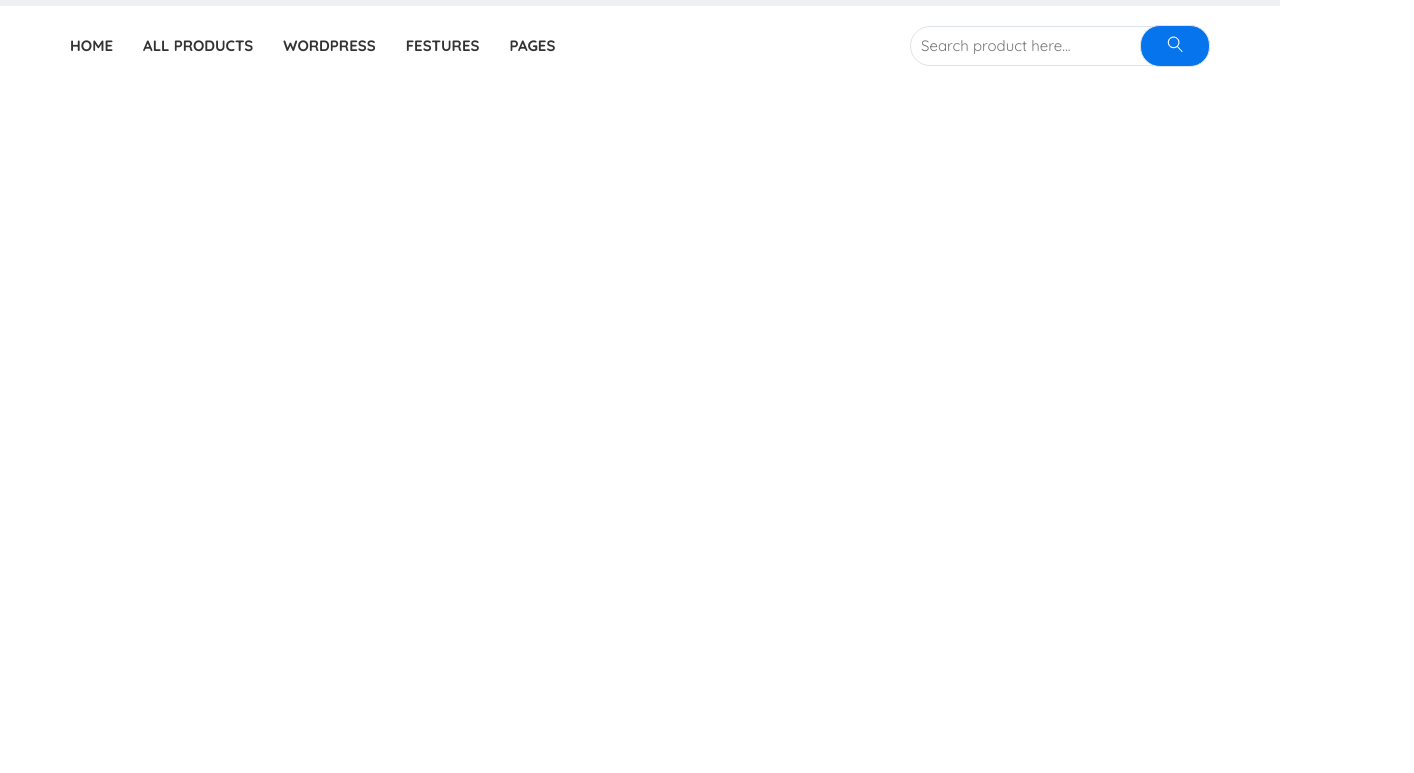
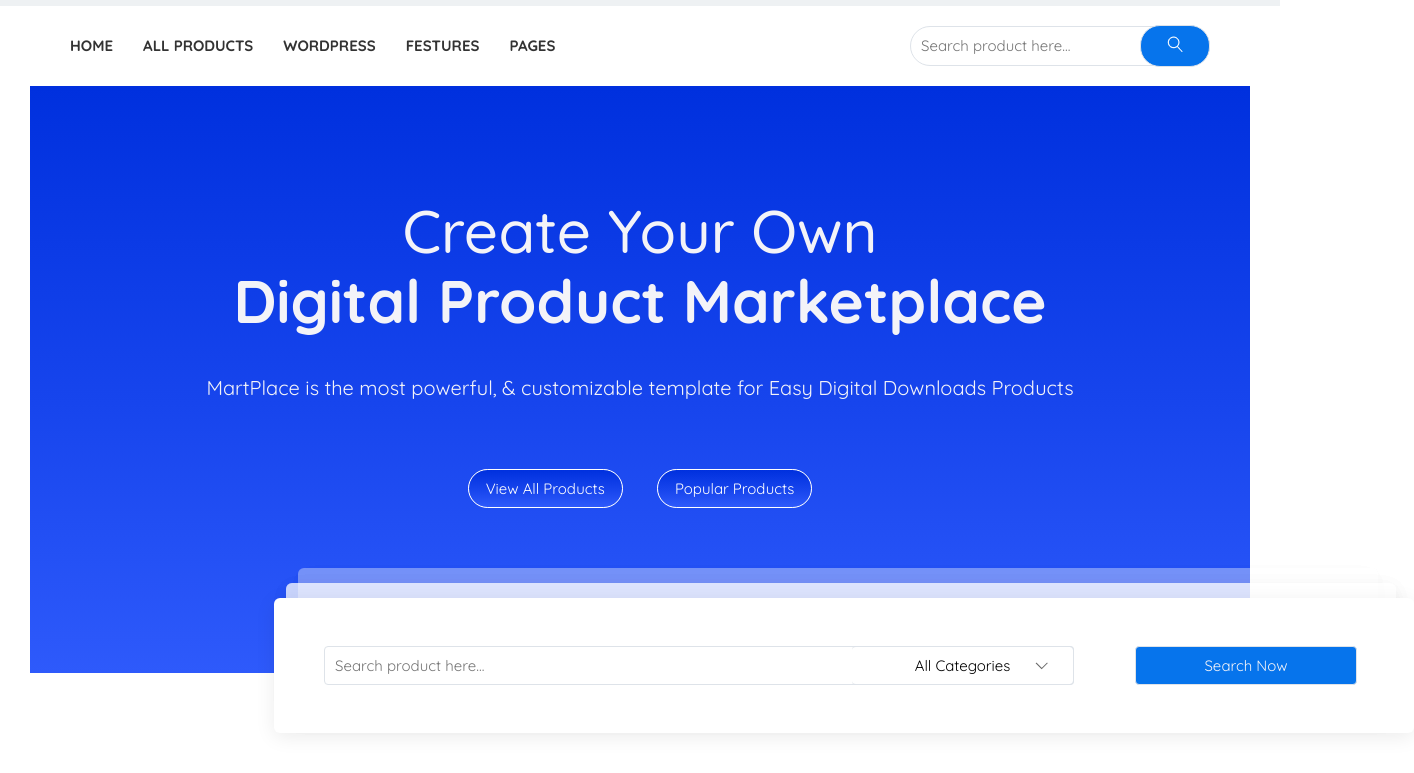
Before and after one commit to Sihula/martplace, a website: page app/index.html in a window 1280 px wide. Shown: the part 97-870 px from the top of the page, 1414 px wide, since content can reach past the window. Before the commit the page ends 800 px from the top, so only its background shows below. Drawn offline with nearby package versions, Linux system fonts and the light colour scheme.

Commit message:
added search secton

```diff
--- a/app/index.html
+++ b/app/index.html
@@ -11,6 +11,9 @@
 </head>
 
 <body>
+
+    <!-- _____________________________HEADER -->
+
     <header class="header">
         <div class="header__top">
             <div class="container">
@@ -45,11 +48,11 @@
                         <li><a href="#">Pages</a></li>
                     </ul>
                     <div class="header__menu-search">
-                    <form>
-                        <input type="text" placeholder="Search product here...">
-                        <button class="submit"><img src="images/icons/search.png" alt=""></button>
-                    </form>
-                </div>
+                        <form>
+                            <input type="text" placeholder="Search product here...">
+                            <button class="submit"><img src="images/icons/search.png" alt=""></button>
+                        </form>
+                    </div>
                 </nav>
 
             </div>
@@ -58,6 +61,43 @@
     </header>
 
 
+
+
+    <!-- _____________________________SECTION search -->
+    <section class="search">
+        <div class="container-fluid">
+            <div class="search__inner">
+                <div class="serch__inner-info">
+                    <h1>Create Your Own
+                        <span>Digital Product Marketplace</span></h1>
+                    <p>MartPlace is the most powerful, & customizable template for Easy Digital Downloads Products</p>
+                    <div class="search__inne-btn">
+                        <button><a href="#">View All Products</a></button>
+                        <button><a href="#">Popular Products</a></button>
+                    </div>
+                </div>
+                <div class="serch__inner-box1"></div>
+                <div class="serch__inner-box2"></div>
+                <div class="serch__inner-box">
+                    <form class="kurwa">
+                        <input type="text" placeholder="Search product here...">
+                        <button class="search-nav">All Categories</button>
+                        <div class="form-btn">
+                            <button class="Search Now">Search Now</button>
+                        </div>
+                    </form>
+
+                </div>
+                <div class="serch__inner-box1"></div>
+                <div class="serch__inner-box2"></div>
+            </div>
+
+        </div>
+
+
+
+    </section>
+
     <script src="https://ajax.googleapis.com/ajax/libs/jquery/3.5.1/jquery.min.js"></script>
     <script src="js/libs.min.js"></script>
     <script src="js/main.js"></script>
--- a/app/scss/_global.scss
+++ b/app/scss/_global.scss
@@ -30,3 +30,8 @@
   padding: 0 15px;
   margin: 0 auto;
 }
+.container-fluid {
+  max-width: 100%;
+  margin: 0 auto;
+  padding: 0 30px;
+}
--- a/app/scss/_vars.scss
+++ b/app/scss/_vars.scss
@@ -1,3 +1,4 @@
 $grey:#eef1f3;
 $blue:#0674ec;
 $pur:#7347c1;
+$text:#f3f3f8;
--- a/app/scss/style.scss
+++ b/app/scss/style.scss
@@ -32,6 +32,7 @@
     color: #fff;
     padding: 10px 17px;
     border-radius: 20px;
+    cursor: pointer;
   }
 }
 .menu {
@@ -58,7 +59,6 @@
   width: 300px;
   form {
     position: relative;
-
   }
   input {
     padding: 10px 80px 10px 10px;
@@ -66,11 +66,11 @@
     width: 100%;
     border: 1px solid #dee3e9;
     outline: none;
-        &::placeholder{
+    &::placeholder {
       padding: 0 190px 0 0px;
     }
   }
-    button{
+  button {
     padding: 10px;
     border-radius: 20px;
     width: 70px;
@@ -79,5 +79,167 @@
     right: 0;
     background-color: $blue;
     top: -1px;
+    cursor: pointer;
   }
 }
+
+// ----------------START---SEARCH
+// ----------------END---SEARCH
+
+// ----------------START---SEARCH
+.search {
+  margin-bottom: 100px;
+}
+.search__inner {
+  position: relative;
+  text-align: center;
+  background-image: linear-gradient(
+    180deg,
+    rgb(0, 48, 222) 0%,
+    rgb(23, 69, 237) 54%,
+    rgb(46, 90, 251) 100%
+  );
+}
+.serch__inner-info {
+  color: $text;
+  padding: 70px 0 0 0;
+  padding-bottom: 165px;
+  position: relative;
+  h1 {
+    font-size: 60px;
+    line-height: 70px;
+    font-weight: 500;
+
+    span {
+      font-weight: 700;
+      display: block;
+    }
+  }
+  p {
+    font-size: 20px;
+    margin-bottom: 70px;
+  }
+  button {
+    border: none;
+    background-image: linear-gradient(
+      180deg,
+      rgb(0, 48, 222) 0%,
+      rgb(23, 69, 237) 54%,
+      rgb(46, 90, 251) 100%
+    );
+    padding: 10px 17px;
+    border-radius: 20px;
+    border: 1px solid #fff;
+    transition: all 0.3s;
+
+    & + button {
+      margin-left: 30px;
+    }
+    a {
+      color: #fff;
+    }
+    &:hover {
+      background-image: none;
+      background-color: #fff;
+      a {
+        color: $blue;
+      }
+    }
+  }
+}
+.serch__inner-box {
+  width: 1140px;
+  height: 135px;
+  background-color: #fff;
+  box-shadow: 0px 4px 20px 0px rgba(0, 0, 0, 0.08);
+  border-radius: 6px;
+  position: absolute;
+  left: 20%;
+  bottom: -60px;
+  z-index: 3;
+  display: flex;
+  align-items: center;
+  justify-content: space-around form {
+    position: relative;
+    padding: 55px 0;
+  }
+  input {
+    padding: 10px 80px 10px 10px;
+    border-radius: 4px;
+    width: 750px;
+    border: 1px solid #dee3e9;
+    outline: none;
+    &::placeholder {
+      padding: 0 190px 0 0px;
+    }
+  }
+  button {
+    padding: 10px;
+    color: $text;
+    width: 222px;
+    position: absolute;
+    border: 1px solid #dee3e9;
+    background-color: $blue;
+    right: 57px;
+    top: 48px;
+    cursor: pointer;
+    border-radius: 4px;
+  }
+}
+.serch__inner-box .search-nav {
+  position: absolute;
+  left: 578px;
+  color: #000;
+  background-color: transparent;
+  border-left: none;
+  border-radius: 4px;
+  &::after {
+    content: "";
+    background-image: url(../images/icons/chevron-down.png);
+    position: absolute;
+    right: 25px;
+    top: 15px;
+    width: 13px;
+    height: 8px;
+  }
+  button {
+    padding: 10px;
+    width: 222px;
+    position: absolute;
+    cursor: pointer;
+  }
+}
+.kurwa {
+  margin-left: 50px;
+}
+.serch__inner-box1,
+.serch__inner-box2 {
+  width: 1110px;
+  height: 135px;
+  background-color: #fff;
+  box-shadow: 0px 4px 20px 0px rgba(0, 0, 0, 0.08);
+  border-radius: 6px;
+  position: absolute;
+  left: 21%;
+  bottom: -45px;
+  opacity: 0.5;
+  z-index: 2;
+}
+.serch__inner-box2 {
+  width: 1080px;
+  opacity: 0.2;
+  z-index: 1;
+  left: 22%;
+  bottom: -30px;
+}
+
+// ----------------END---SEARCH
+
+// ----------------START---SEARCH
+// ----------------END---SEARCH
+
+// ----------------START---SEARCH
+// ----------------END---SEARCH
+
+// ----------------START---SEARCH
+// ----------------END---SEARCH
```
Also changed, not shown: app/css/style.min.css, app/images/icons/chevron-down.png (added). Lines whose indentation alone changed are shown as unchanged.
